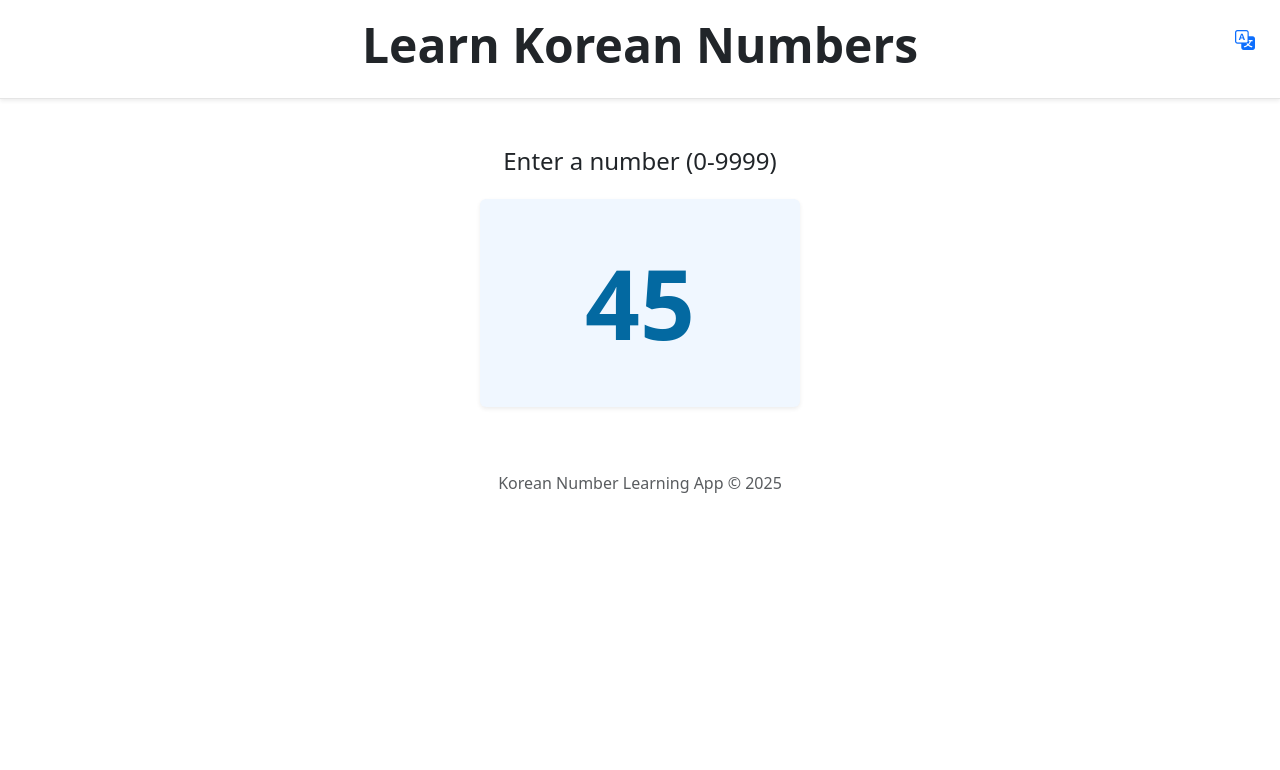
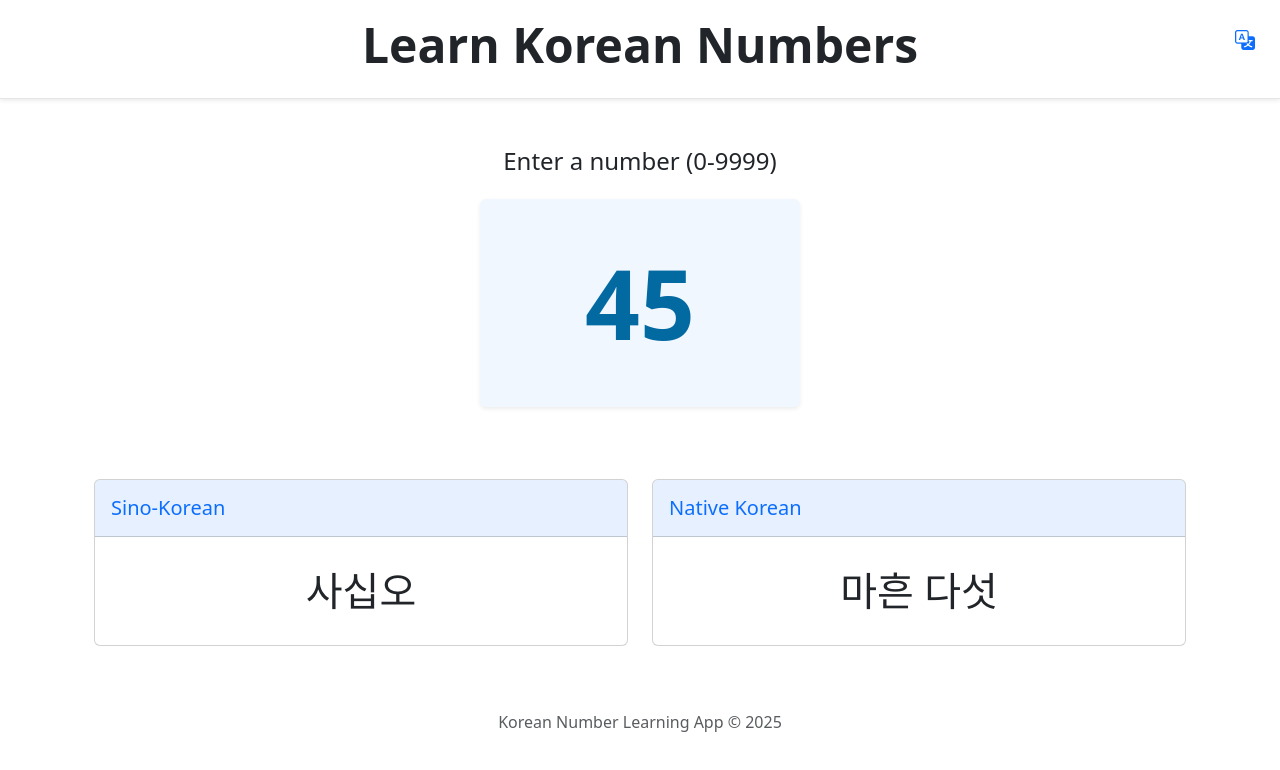
Before and after one commit to VitekBrno/korean-numbers, a Vue app: page / in a window 1280 px wide. Shown: the top 770 px of the page. Built offline with nearby package versions, Linux system fonts and the light colour scheme.

Commit message:
added written korean numbers

```diff
--- a/src/App.vue
+++ b/src/App.vue
@@ -22,8 +22,8 @@
 </template>
 
 <script setup>
-import NumberInput from './components/NumberInput.vue';
-import LanguageSwitcher from './components/LanguageSwitcher.vue';
+import NumberInput from '@/components/NumberInput.vue';
+import LanguageSwitcher from '@/components/LanguageSwitcher.vue';
 </script>
 
 <style scoped>
--- /dev/null
+++ b/src/components/KoreanNumber.vue
@@ -0,0 +1,58 @@
+<template>
+  <div class="card h-100">
+    <div class="card-header bg-primary bg-opacity-10 py-3">
+      <h3 class="card-title h5 mb-0 text-primary">{{ title }}</h3>
+    </div>
+    <div class="card-body d-flex align-items-center justify-content-center py-4">
+      <p class="korean-text mb-0" :class="{ 'text-muted': !number }">
+        {{ koreanNumber || placeholder }}
+      </p>
+    </div>
+  </div>
+</template>
+
+<script setup>
+import { computed } from 'vue';
+import { convertToSinoKorean, convertToNativeKorean } from '@/utils/koreanNumbers';
+
+const props = defineProps({
+  number: {
+    type: [Number, String],
+    default: ''
+  },
+  type: {
+    type: String,
+    required: true,
+    validator: (value) => ['sino', 'native'].includes(value)
+  },
+  title: {
+    type: String,
+    required: true
+  },
+  placeholder: {
+    type: String,
+    required: true
+  }
+});
+
+const koreanNumber = computed(() => {
+  if (!props.number) return '';
+  const num = Number(props.number);
+  return props.type === 'sino'
+    ? convertToSinoKorean(num)
+    : convertToNativeKorean(num);
+});
+</script>
+
+<style scoped>
+.korean-text {
+  font-size: 2.5rem;
+  font-weight: 500;
+}
+
+@media (max-width: 768px) {
+  .korean-text {
+    font-size: 2rem;
+  }
+}
+</style>
--- a/src/components/NumberInput.vue
+++ b/src/components/NumberInput.vue
@@ -13,12 +13,32 @@
     <div v-if="!isValidInput" class="invalid-feedback">
       {{ $t('invalidInput') }}
     </div>
+
+    <div class="row w-100 mt-5 g-4">
+      <div class="col-md-6">
+        <KoreanNumber
+          :number="isValidInput ? inputValue : ''"
+          type="sino"
+          :title="$t('sinoKorean')"
+          :placeholder="$t('enterNumber')"
+        />
+      </div>
+      <div class="col-md-6">
+        <KoreanNumber
+          :number="isValidInput ? inputValue : ''"
+          type="native"
+          :title="$t('nativeKorean')"
+          :placeholder="$t('enterNumber')"
+        />
+      </div>
+    </div>
   </div>
 </template>
 
 <script setup>
 import { ref } from 'vue';
 import { useI18n } from 'vue-i18n';
+import KoreanNumber from '@/components/KoreanNumber.vue';
 
 useI18n();
 
--- a/src/i18n/index.js
+++ b/src/i18n/index.js
@@ -6,14 +6,20 @@ const messages = {
     inputLabel: 'Enter a number (0-9999)',
     invalidInput: 'Please enter a number between 0 and 9999',
     footer: 'Korean Number Learning App © 2025',
-    switchToCzech: 'Switch to Czech'
+    switchToCzech: 'Switch to Czech',
+    sinoKorean: 'Sino-Korean',
+    nativeKorean: 'Native Korean',
+    enterNumber: 'Enter a number...'
   },
   cs: {
     title: 'Učte se korejská čísla',
     inputLabel: 'Zadejte číslo (0-9999)',
     invalidInput: 'Prosím zadejte číslo mezi 0 a 9999',
     footer: 'Aplikace pro učení korejských čísel © 2025',
-    switchToEnglish: 'Přepnout na angličtinu'
+    switchToEnglish: 'Přepnout na angličtinu',
+    sinoKorean: 'Sino-korejština',
+    nativeKorean: 'Původní korejština',
+    enterNumber: 'Zadejte číslo...'
   }
 };
 
--- a/src/main.js
+++ b/src/main.js
@@ -2,9 +2,9 @@ import { createApp } from 'vue'
 import 'bootstrap/dist/css/bootstrap.min.css'
 import 'bootstrap-icons/font/bootstrap-icons.css'
 import 'bootstrap/dist/js/bootstrap.bundle.min.js'
-import { i18n } from './i18n'
-import './style.css'
-import App from './App.vue'
+import { i18n } from '@/i18n'
+import '@/style.css'
+import App from '@/App.vue'
 
 createApp(App)
   .use(i18n)
--- /dev/null
+++ b/src/utils/koreanNumbers.js
@@ -0,0 +1,79 @@
+const sinoKorean = {
+  0: '영',
+  1: '일',
+  2: '이',
+  3: '삼',
+  4: '사',
+  5: '오',
+  6: '육',
+  7: '칠',
+  8: '팔',
+  9: '구',
+  10: '십',
+  100: '백',
+  1000: '천'
+};
+
+const nativeKorean = {
+  0: '영',
+  1: '하나',
+  2: '둘',
+  3: '셋',
+  4: '넷',
+  5: '다섯',
+  6: '여섯',
+  7: '일곱',
+  8: '여덟',
+  9: '아홉',
+  10: '열',
+  20: '스물',
+  30: '서른',
+  40: '마흔',
+  50: '쉰',
+  60: '예순',
+  70: '일흔',
+  80: '여든',
+  90: '아흔'
+};
+
+export function convertToSinoKorean(num) {
+  if (num === 0) return sinoKorean[0];
+
+  const digits = String(num).split('').map(Number);
+  const length = digits.length;
+  let result = '';
+
+  digits.forEach((digit, index) => {
+    if (digit === 0) return;
+
+    const position = length - index - 1;
+    const unit = Math.pow(10, position);
+
+    if (unit >= 10) {
+      if (digit === 1) {
+        result += sinoKorean[unit];
+      } else {
+        result += sinoKorean[digit] + sinoKorean[unit];
+      }
+    } else {
+      result += sinoKorean[digit];
+    }
+  });
+
+  return result;
+}
+
+export function convertToNativeKorean(num) {
+  if (num === 0) return nativeKorean[0];
+  if (num <= 9) return nativeKorean[num];
+
+  const tens = Math.floor(num / 10) * 10;
+  const ones = num % 10;
+
+  let result = nativeKorean[tens] || '';
+  if (ones > 0) {
+    result = result ? `${result} ${nativeKorean[ones]}` : nativeKorean[ones];
+  }
+
+  return result;
+}
--- a/vite.config.js
+++ b/vite.config.js
@@ -1,7 +1,13 @@
 import { defineConfig } from 'vite'
 import vue from '@vitejs/plugin-vue'
+import path from 'node:path'
 
 // https://vitejs.dev/config/
 export default defineConfig({
   plugins: [vue()],
+  resolve: {
+    alias: {
+      '@': path.resolve(__dirname, './src')
+    }
+  }
 })
```
